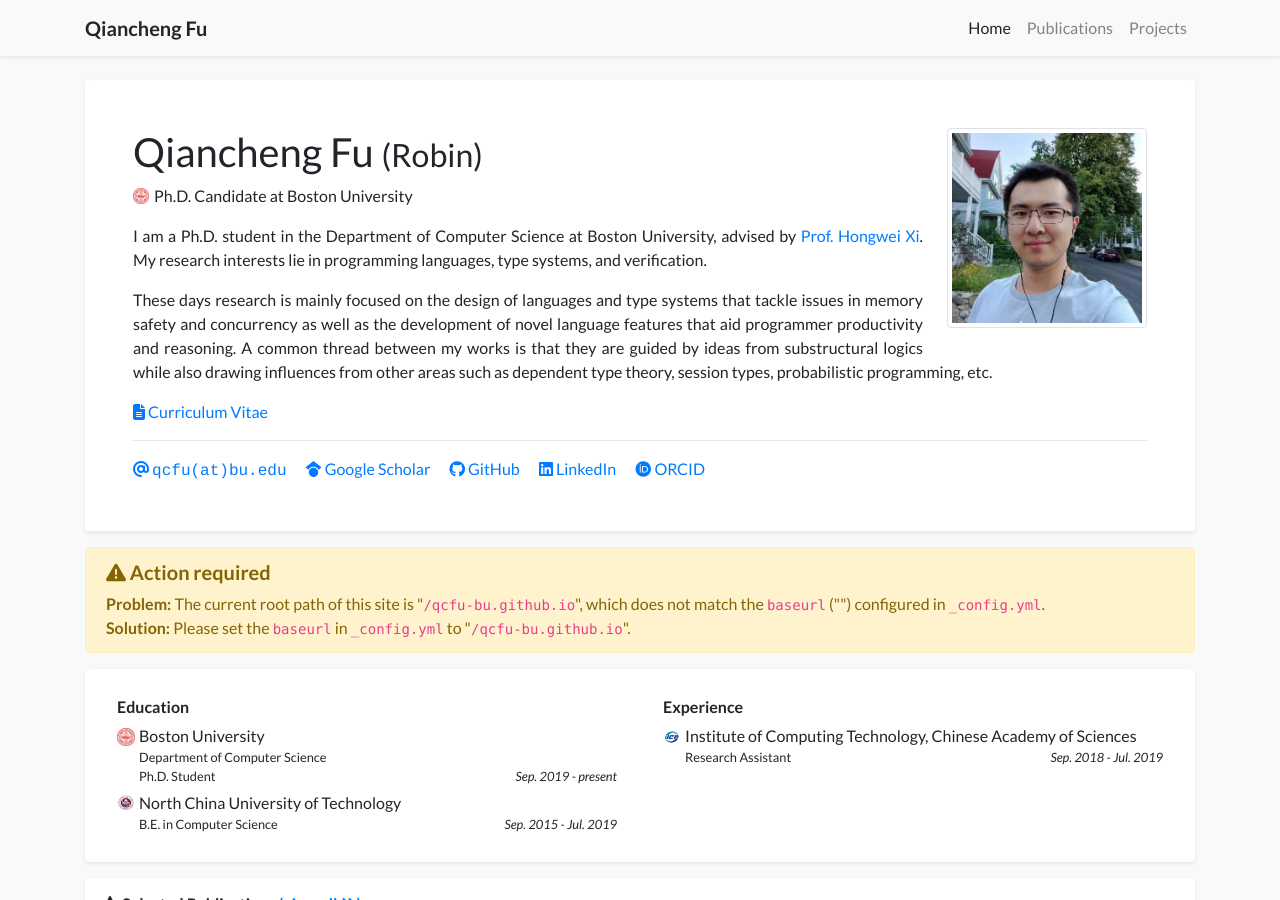
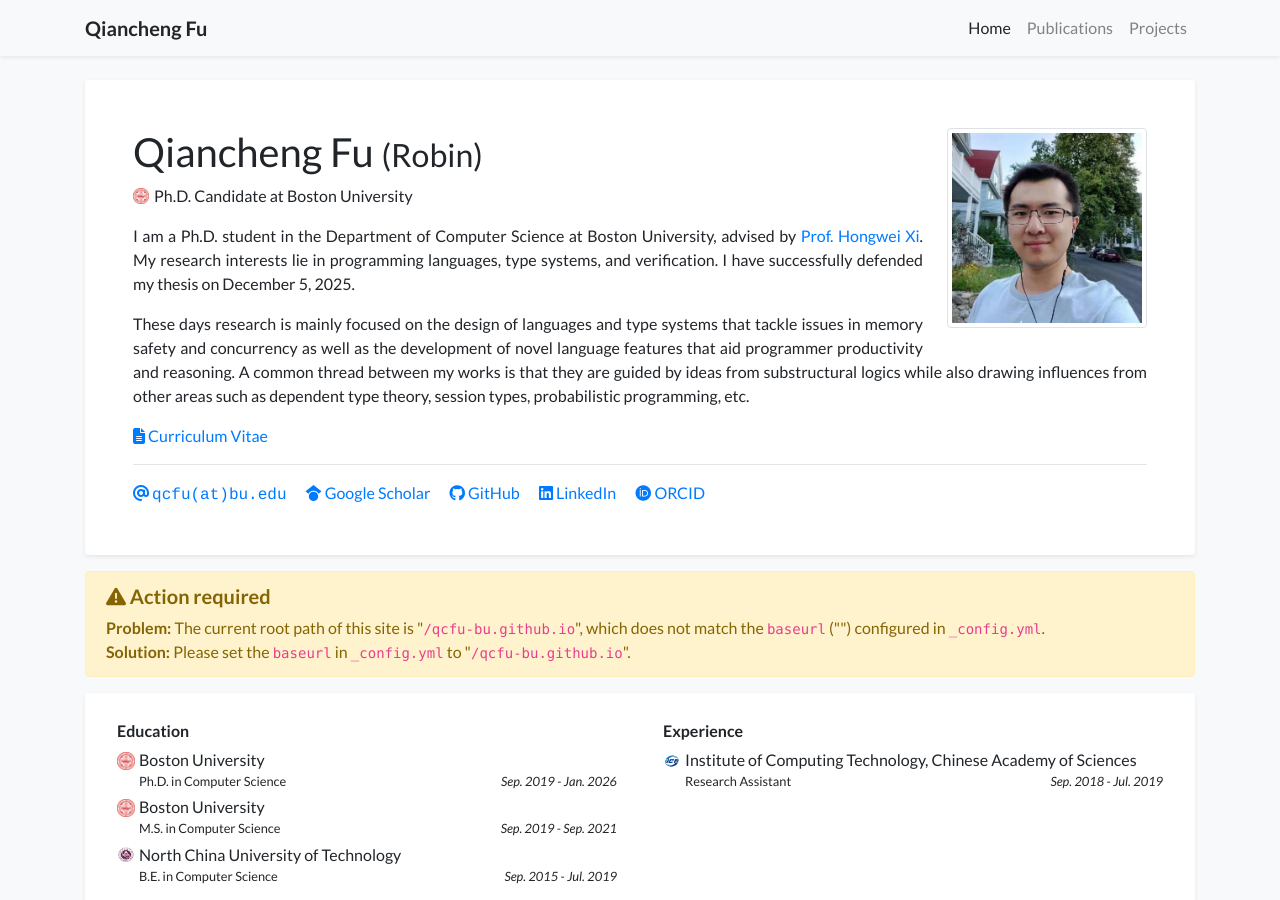
Before and after one commit to qcfu-bu/qcfu-bu.github.io, a Jekyll site: the page built from index.html, in a window 1280 px wide and 900 px high. Built offline with Jekyll 4.4.1, drawn with Linux system fonts in a browser that asks for light colours; nearby versions of some CDN libraries; a style sheet for code colours, icons or effects is not loaded.

Commit message:
update profile

```diff
--- a/_data/profile.yml
+++ b/_data/profile.yml
@@ -25,6 +25,7 @@ short_bio: >-
     I am a Ph.D. student in the Department of Computer Science at Boston University,
     advised by <a href="https://www.bu.edu/cs/profiles/hongwei-xi/">Prof. Hongwei Xi</a>.
     My research interests lie in programming languages, type systems, and verification.
+    I have successfully defended my thesis on December 5, 2025.
   </p>
   <p>
     These days research is mainly focused on the design of languages and type
@@ -40,10 +41,12 @@ portrait_url: /assets/images/photos/profile.jpeg
 education:
 - name: Boston University
   logo: /assets/images/badges/BU_logo.png
-  position: >-
-    Department of Computer Science <br/>
-    Ph.D. Student
-  date: Sep. 2019 - present
+  position: Ph.D. in Computer Science
+  date: Sep. 2019 - Jan. 2026
+- name: Boston University
+  logo: /assets/images/badges/BU_logo.png
+  position: M.S. in Computer Science
+  date: Sep. 2019 - Sep. 2021
 - name: North China University of Technology
   logo: /assets/images/badges/NCUT_logo.jpeg
   position: B.E. in Computer Science
```
